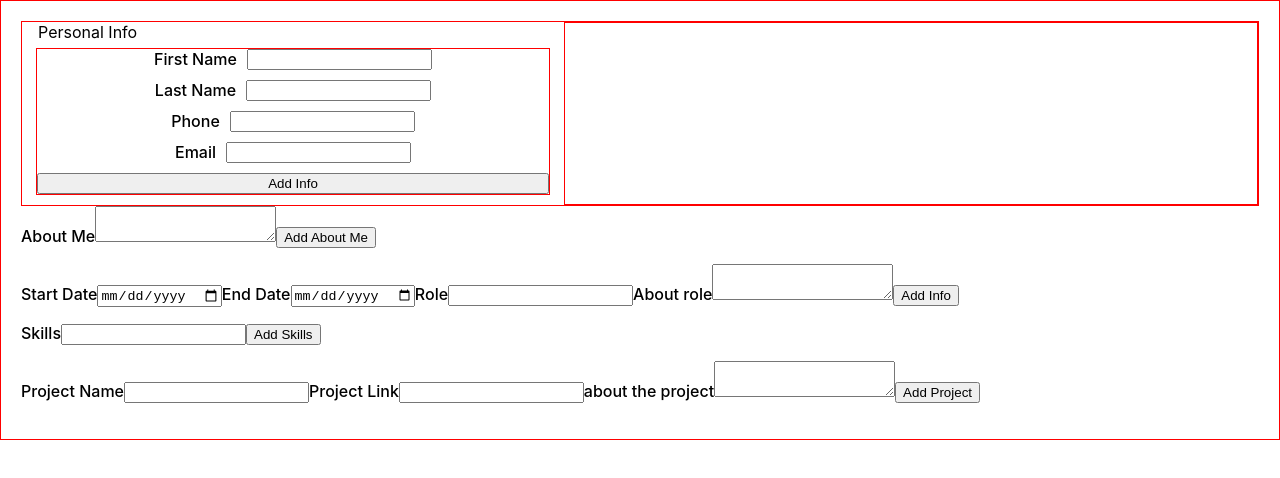
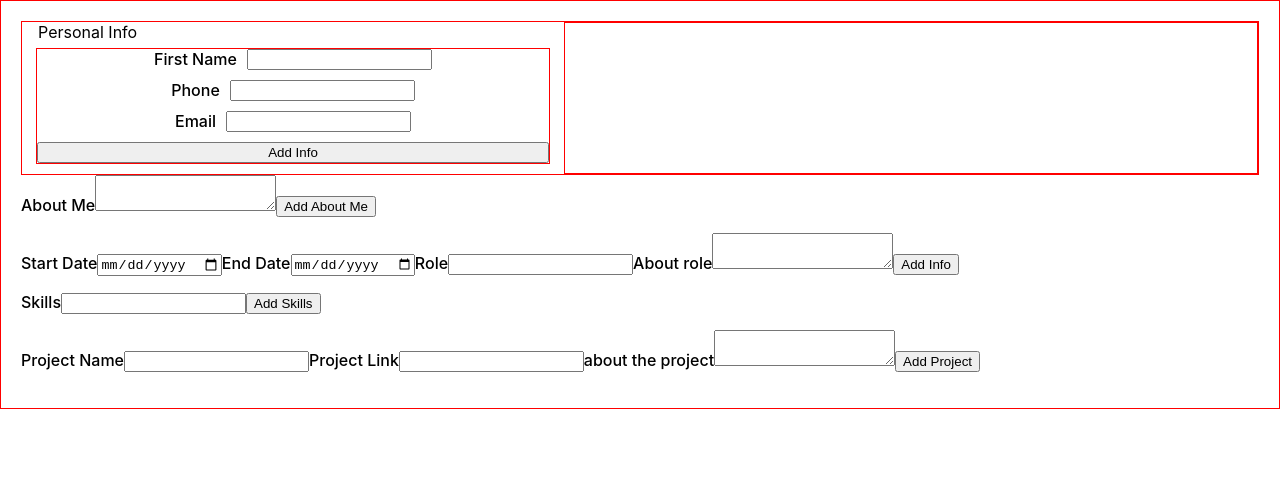
Before and after one commit to Chris-Wagg/TOP-React-CV, a React (Create React App) app in the folder cv-project/: page / in a window 1280 px wide. Shown: the top 478 px of the page. Built offline with nearby package versions, Linux system fonts and the light colour scheme.

Commit message:
last name sections removed

```diff
--- a/cv-project/src/Components/AddPersonalInfo.jsx
+++ b/cv-project/src/Components/AddPersonalInfo.jsx
@@ -27,14 +27,6 @@ class AddPersonalInfo extends Component {
 		})
 	}
 
-	handleChangeLastName = (e) => {
-		this.setState({
-			lastName: {
-				text: e.target.value,
-				id: this.state.lastName.id,
-			},
-		})
-	}
 	handleChangePhone = (e) => {
 		this.setState({
 			phoneNum: {
@@ -57,8 +49,7 @@ class AddPersonalInfo extends Component {
 		this.setState({
 			firstNameArr: this.state.firstNameArr.concat(this.state.firstName),
 			firstName: { text: '', id: uniqid() },
-			lastNameArr: this.state.lastNameArr.concat(this.state.lastName),
-			lastName: { text: '', id: uniqid() },
+
 			phoneNumArr: this.state.phoneNumArr.concat(this.state.phoneNum),
 			phoneNum: { text: '', id: uniqid() },
 			emailArr: this.state.emailArr.concat(this.state.email),
@@ -70,8 +61,7 @@ class AddPersonalInfo extends Component {
 		const {
 			firstName,
 			firstNameArr,
-			lastName,
-			lastNameArr,
+
 			email,
 			emailArr,
 			phoneNum,
@@ -91,16 +81,6 @@ class AddPersonalInfo extends Component {
 										type="text"
 										id="firstNameInput"
 										value={firstName.text}
-									/>
-								</div>
-
-								<div className="input-container">
-									<label htmlFor="lastNameInput">Last Name</label>
-									<input
-										onChange={this.handleChangeLastName}
-										type="text"
-										id="lastNameInput"
-										value={lastName.text}
 									/>
 								</div>
 
@@ -133,7 +113,6 @@ class AddPersonalInfo extends Component {
 					<div className="info-display">
 						<DisplayFirstName
 							firstNameArr={firstNameArr}
-							lastNameArr={lastNameArr}
 							phoneNumArr={phoneNumArr}
 							emailArr={emailArr}
 						/>
--- a/cv-project/src/Components/Display Components/DisplayPersonalInfo.jsx
+++ b/cv-project/src/Components/Display Components/DisplayPersonalInfo.jsx
@@ -1,5 +1,5 @@
 export default function DisplayPersonalInfo(props) {
-	const { firstNameArr, lastNameArr, phoneNumArr, emailArr } = props
+	const { firstNameArr, phoneNumArr, emailArr } = props
 
 	return (
 		<div className="info-container">
```
